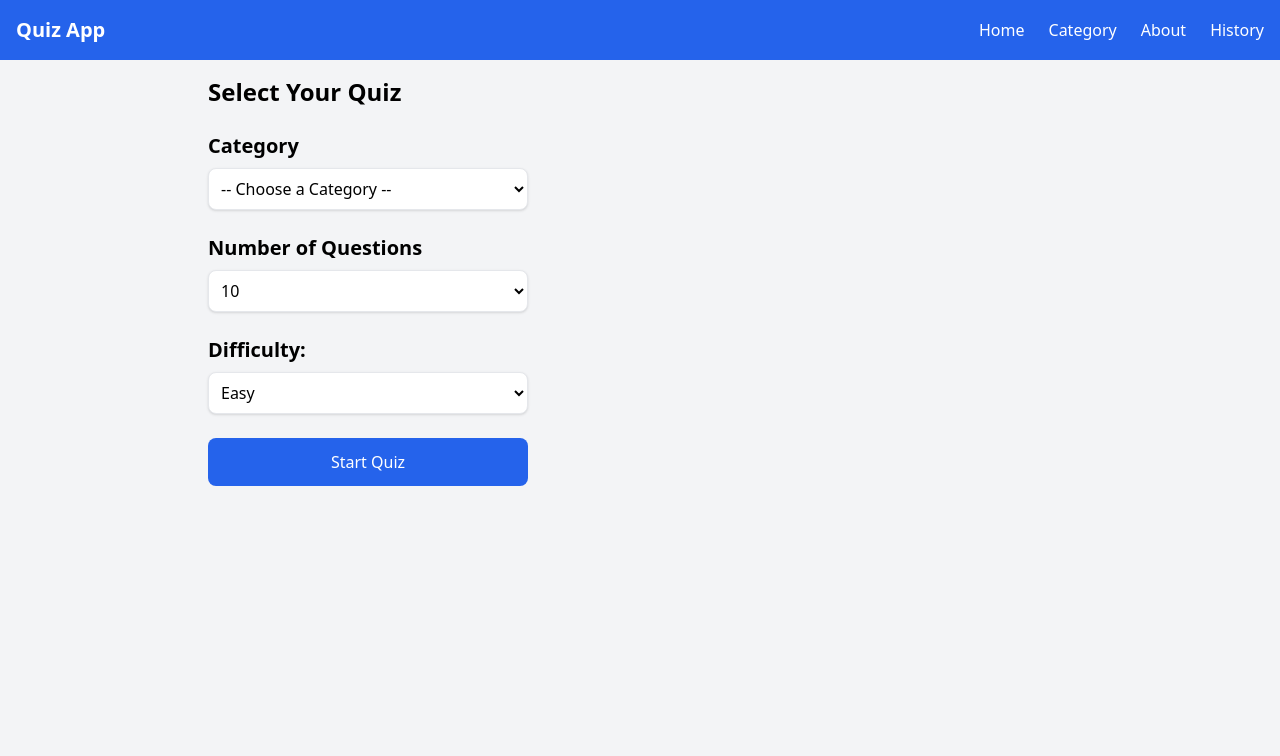
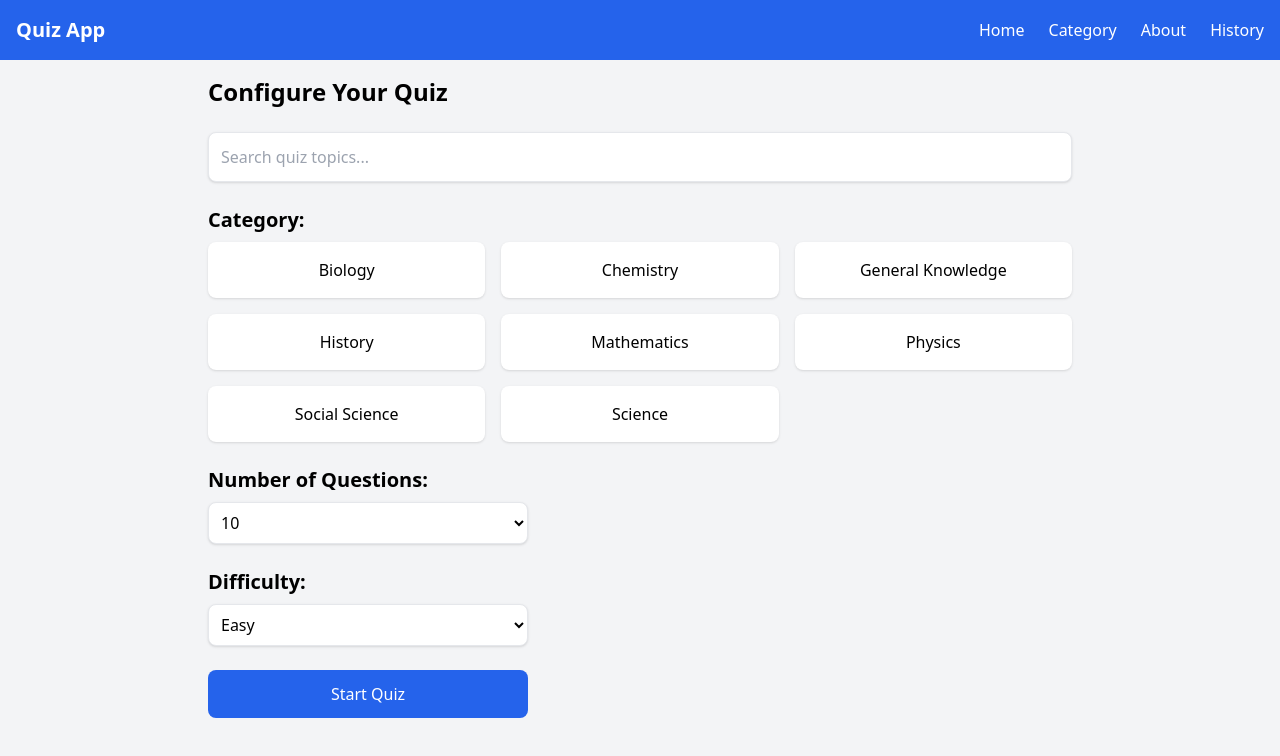
Before and after one commit to mentesnotassefa/Quiz-App, a React (Vite) app in the folder quiz-app/: page /category in a window 1280 px wide. Shown: the top 756 px of the page. Built offline with nearby package versions, Linux system fonts and the light colour scheme.

Commit message:
Add search bar to Category page  Implemented search input to filter quiz topics by keyword. Added user-friendly message for no matches. Updated category selection with buttons and visual feedback.  Ensured quiz starts with selected category, amount, and difficulty.

```diff
--- a/quiz-app/src/pages/Category.jsx
+++ b/quiz-app/src/pages/Category.jsx
@@ -2,9 +2,10 @@ import { useState } from "react";
 import { useNavigate } from "react-router-dom";
 
 function Category({ setQuizConfig }) {
+  const [searchTerm, setSearchTerm] = useState(""); // State for search input
   const [selectedCategory, setSelectedCategory] = useState("");
-  const [selectedAmount, setSelectedAmount] = useState(10); // Default to 10
-  const [selectedDifficulty, setSelectedDifficulty] = useState("easy"); // Default to easy
+  const [selectedAmount, setSelectedAmount] = useState(10);
+  const [selectedDifficulty, setSelectedDifficulty] = useState("easy");
   const navigate = useNavigate();
 
   const categories = [
@@ -13,6 +14,11 @@ function Category({ setQuizConfig }) {
   ];
   const amounts = [5, 10, 15, 20];
   const difficulties = ["easy", "medium", "hard"];
+
+  // Filter categories based on search term
+  const filteredCategories = categories.filter((cat) =>
+    cat.toLowerCase().includes(searchTerm.toLowerCase())
+  );
 
   const handleStartQuiz = () => {
     if (selectedCategory) {
@@ -30,28 +36,46 @@ function Category({ setQuizConfig }) {
 
   return (
     <div className="max-w-4xl mx-auto p-4">
-      <h2 className="text-2xl font-bold mb-6">Select Your Quiz</h2>
-      <div className="space-y-6">
+      <h2 className="text-2xl font-bold mb-6">Configure Your Quiz</h2>
+
+      {/* Search Bar */}
+      <div className="mb-6">
+        <input
+          type="text"
+          value={searchTerm}
+          onChange={(e) => setSearchTerm(e.target.value)}
+          placeholder="Search quiz topics..."
+          className="w-full p-3 border rounded-lg shadow focus:outline-none focus:ring-2 focus:ring-blue-600"
+        />
+      </div>
+
       {/* Category Selection */}
-        <div>
-          <label className="block mb-2 text-xl font-semibold">Category</label>
-          <select
-            value={selectedCategory}
-            onChange={(e) => setSelectedCategory(e.target.value)}
-            className="w-full max-w-xs p-2 border rounded-lg bg-white shadow"
+      <div className="mb-6">
+        <label className="block mb-2 text-xl font-semibold">Category:</label>
+        {filteredCategories.length > 0 ? (
+          <div className="grid grid-cols-1 sm:grid-cols-2 md:grid-cols-3 gap-4">
+            {filteredCategories.map((cat) => (
+              <button
+                key={cat}
+                onClick={() => setSelectedCategory(cat)}
+                className={`p-4 rounded-lg shadow ${
+                  selectedCategory === cat ? "bg-blue-600 text-white" : "bg-white hover:bg-gray-100"
+                }`}
               >
-            <option value="">-- Choose a Category --</option>
-            {categories.map((cat) => (
-              <option key={cat} value={cat}>
                 {cat}
-              </option>
+              </button>
             ))}
-          </select>
+          </div>
+        ) : (
+          <p className="text-lg text-gray-600">
+            No topics match your search. Try something like "Biology" or "History".
+          </p>
+        )}
       </div>
 
       {/* Number of Questions */}
-        <div>
-          <label className="block mb-2 text-xl font-semibold">Number of Questions </label>
+      <div className="mb-6">
+        <label className="block mb-2 text-xl font-semibold">Number of Questions:</label>
         <select
           value={selectedAmount}
           onChange={(e) => setSelectedAmount(Number(e.target.value))}
@@ -66,7 +90,7 @@ function Category({ setQuizConfig }) {
       </div>
 
       {/* Difficulty Level */}
-        <div>
+      <div className="mb-6">
         <label className="block mb-2 text-xl font-semibold">Difficulty:</label>
         <select
           value={selectedDifficulty}
@@ -89,7 +113,6 @@ function Category({ setQuizConfig }) {
         Start Quiz
       </button>
     </div>
-    </div>
   );
 }
 
```
Lines whose indentation alone changed are shown as unchanged.
